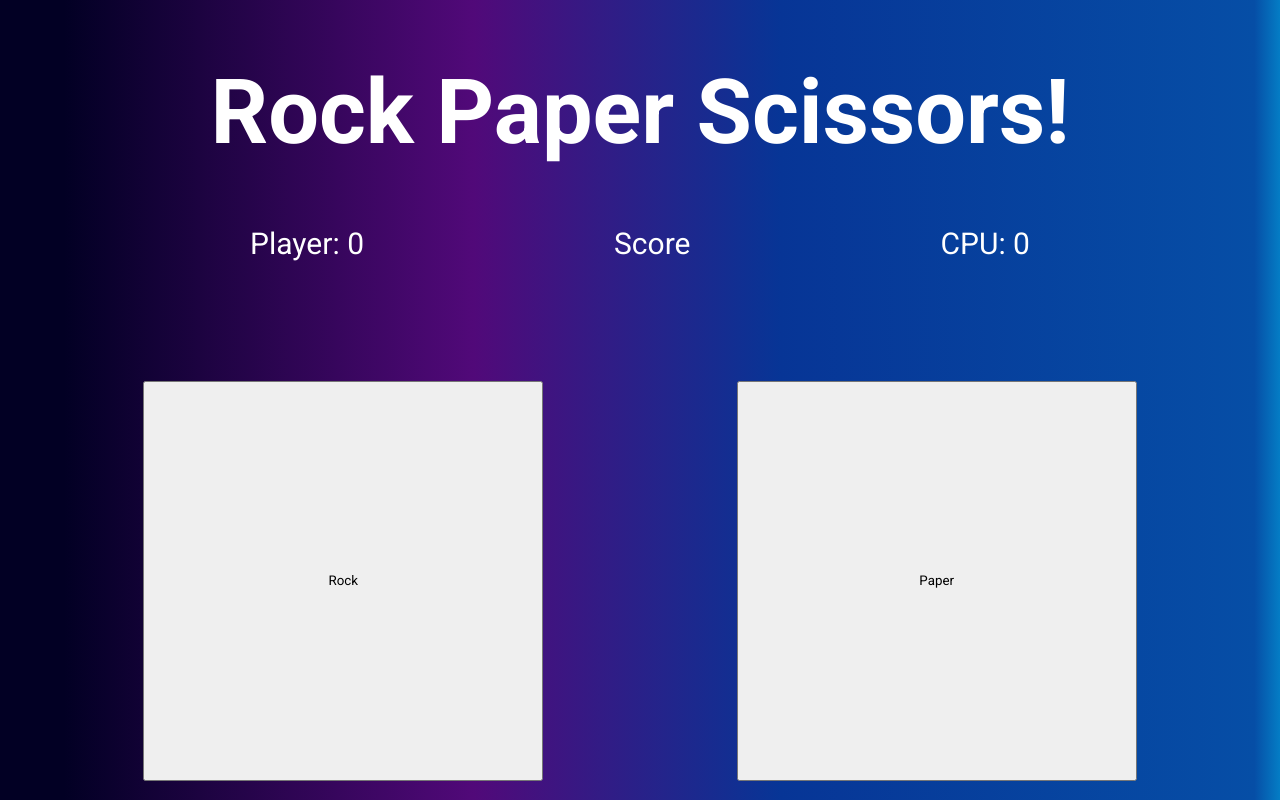
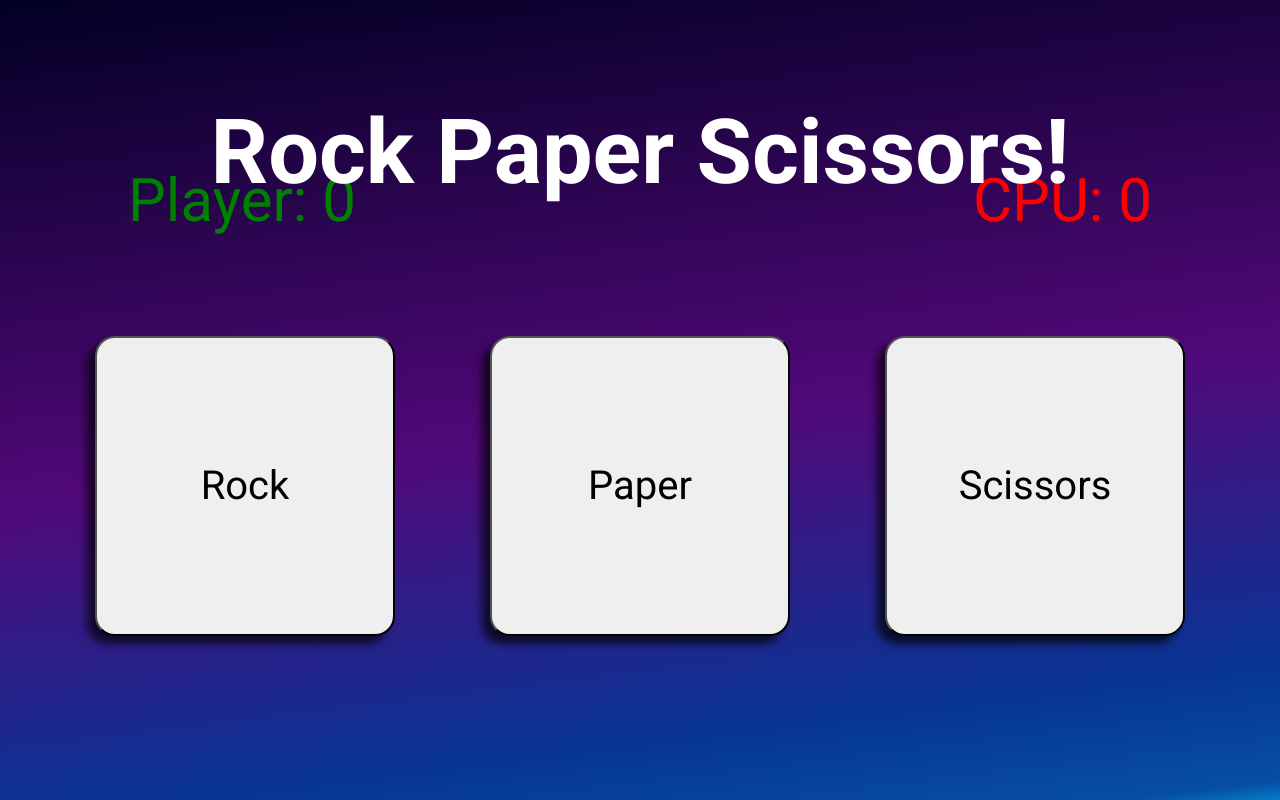
Before and after one commit to modMars/RockPaperScissors, a plain HTML site: page index.html in a window 1280 px wide. Shown: the top 800 px of the page. Drawn offline with Linux system fonts and the light colour scheme.

Commit message:
Finishing touches to UI

```diff
--- a/app.js
+++ b/app.js
@@ -25,7 +25,11 @@ function playRound(playerSelection, computerSelection) {
     cpuCounter++;
     cpu.textContent = `CPU: ${cpuCounter}`
     if(cpuCounter === 5)
-    return h1.textContent = "The machine won! better luck next time";
+    {
+    cpuCounter = 0;
+    playerCounter = 0;
+    return h1.textContent = "The machine won the set! better luck next time";
+    }
     return 'You lose! paper beats rock!';
   }
   else if (playerSelection === 'scissors' && computerSelection === 'rock')
@@ -33,7 +37,11 @@ function playRound(playerSelection, computerSelection) {
     cpuCounter++;
     cpu.textContent = `CPU: ${cpuCounter}`
     if(cpuCounter === 5)
+    {
+    cpuCounter = 0;
+    playerCounter = 0;
     return h1.textContent = "The machine won the set! better luck next time";
+    }
     return 'You lose! rock beats scissors!';
   }
   else if (playerSelection === 'paper' && computerSelection === 'scissors')
@@ -41,11 +49,17 @@ function playRound(playerSelection, computerSelection) {
     cpuCounter++;
     cpu.textContent = `CPU: ${cpuCounter}`
     if(cpuCounter === 5)
-      return h1.textContent = "The machine won! better luck next time";
-
+    {
+    cpuCounter = 0;
+    playerCounter = 0;
+    return h1.textContent = "The machine won the set! better luck next time";
+    }
     return 'You lose! scissors beats paper!';
   }
-  else if (playerSelection === computerSelection) return `It's a tie! ${playerSelection} vs ${computerSelection}`;
+  else if (playerSelection === computerSelection)
+  {
+     return `It's a tie! ${playerSelection} vs ${computerSelection}`;
+  }
   else
   {
     playerCounter++;
--- a/index.html
+++ b/index.html
@@ -16,7 +16,7 @@
     <div class="container">
     <h1 id="h1">Rock Paper Scissors!</h1>
     <div>
-      <span id="player">Player: 0</span><span id="score">Score</span><span id="cpu">CPU: 0</span>
+      <span id="player">Player: 0</span><span id="cpu">CPU: 0</span>
     </div>
     <button class="rck" >Rock</button>
     <button class="ppr">Paper</button>
--- a/style.css
+++ b/style.css
@@ -5,7 +5,7 @@
 html {
     font-size: 62.5%;
     background: rgb(2,0,36);
-    background: linear-gradient(90deg, rgba(2,0,36,1) 5%, rgba(81,9,121,1) 37%, rgba(7,53,150,1) 61%, rgba(6,78,166,1) 98%, rgba(4,125,197,1) 100%, rgba(0,212,255,1) 100%);
+    background: linear-gradient(173deg, rgba(2,0,36,1) 0%, rgba(81,9,121,1) 53%, rgba(7,53,150,1) 86%, rgba(6,78,166,1) 98%, rgba(4,125,197,1) 100%);
 }
 
 body {
@@ -14,7 +14,7 @@ body {
     height: 100vh;
     display: flex;
     justify-content: center;
-    /* align-items: center; */
+    align-items: center;
 }
 .container{
     display:flex;
@@ -25,25 +25,38 @@ body {
 }
 
 .container h1 {
+    position: absolute;
+    top: 5%;
     font-size: 9rem;
     color: white;
     flex-basis: 100%;
     text-align: center;
 }
 
-.container button{
-    min-width: 400px;
-    min-height: 400px;
-    margin: 20px 50px;
-    display: inline-block;
-}
-
 .container div{
     display: flex;
     color: white;
-    font-size: 3rem;
-    flex-basis: 100%;
-    text-align: center;
-    justify-content: space-evenly;
-    margin-bottom: 10rem;
+    font-size: 6rem;
+    flex-basis: 80%;
+    justify-content: space-between;
+    margin: 0 0 100px 0
 }
+
+.container button{
+    min-width: 300px;
+    min-height: 300px;
+    box-shadow: -8px 8px 8px 0px rgba(0,0,0,0.68);
+    display: inline-block;
+    color: black;
+    font-size: 4rem;
+    border-radius: 20px;
+
+}
+
+#player {
+    color: green;
+}
+
+#cpu {
+    color: red;
+}
```
